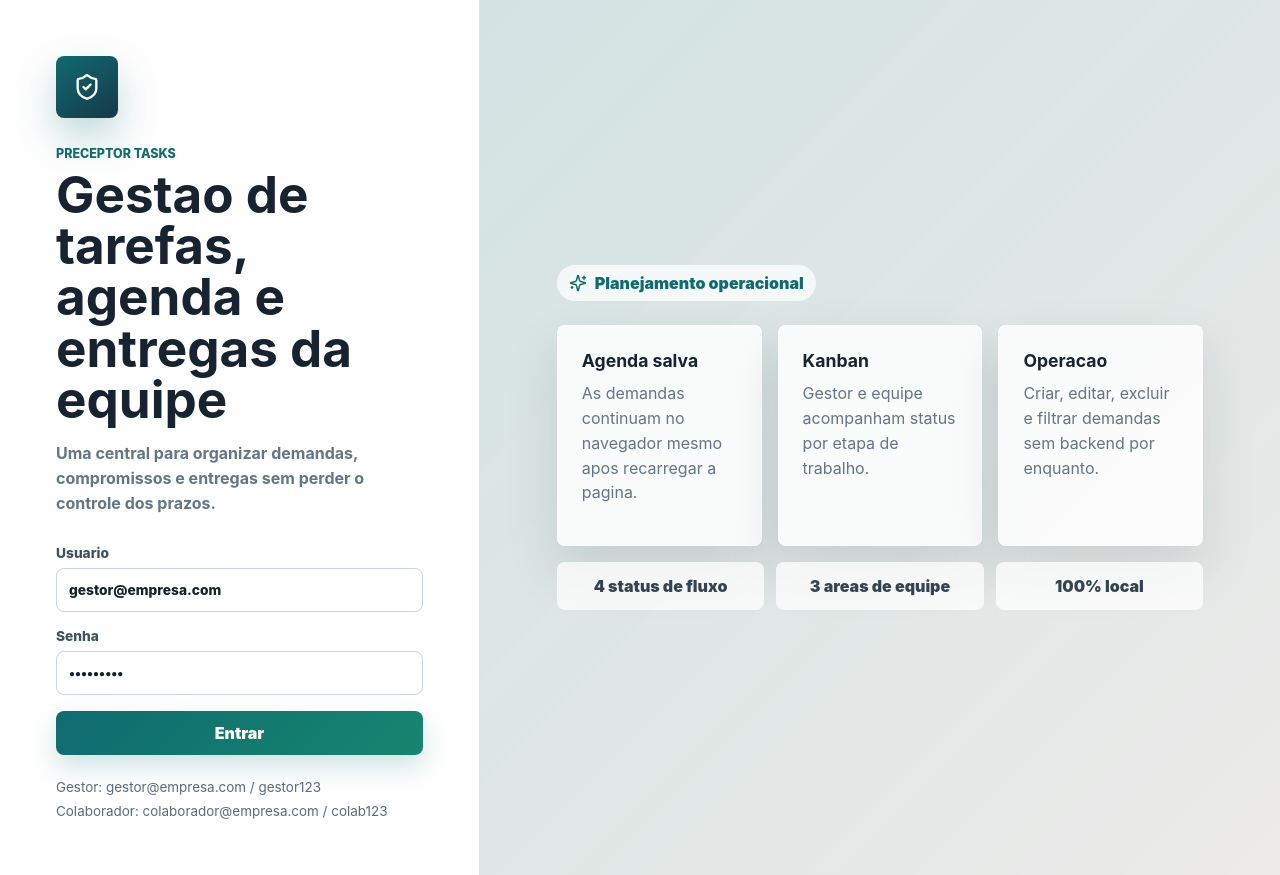
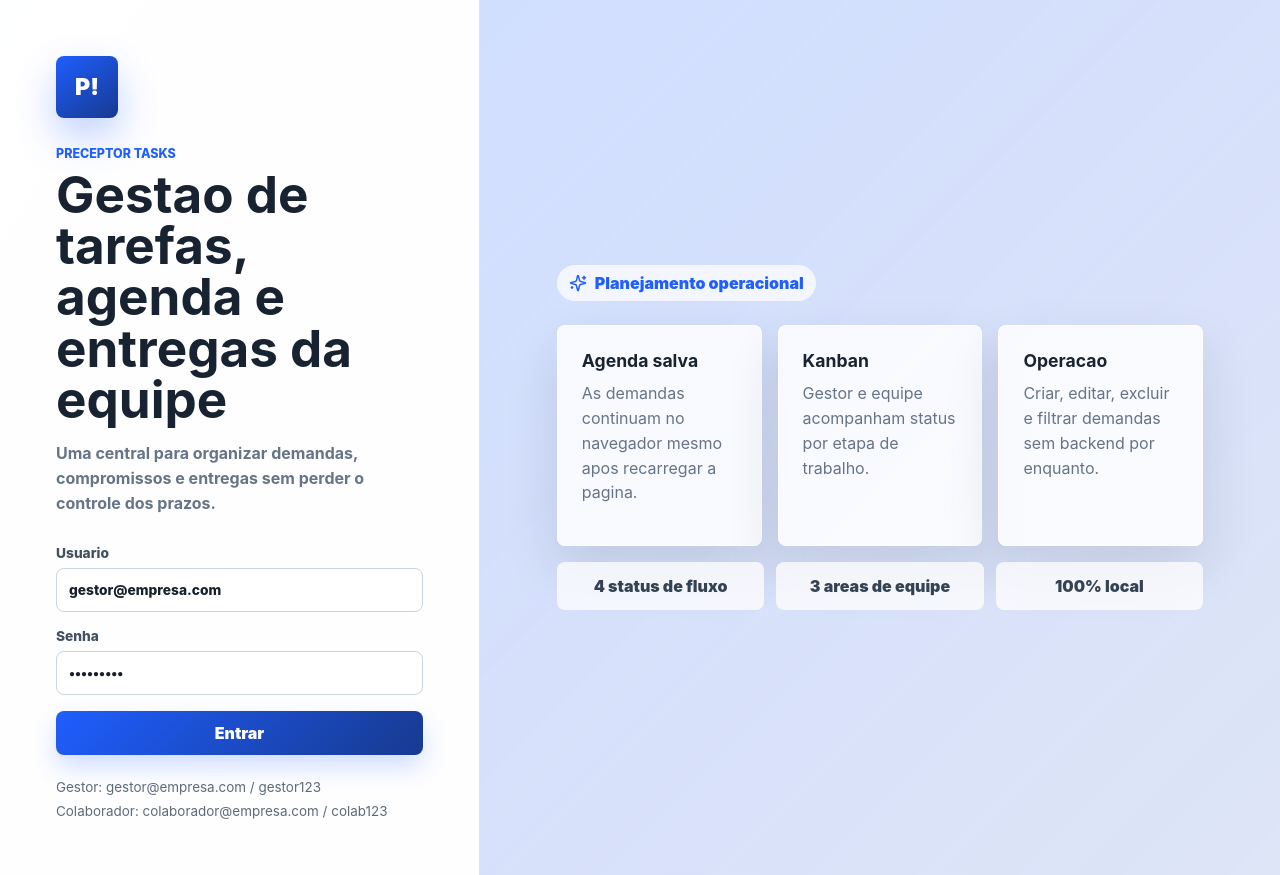
Before and after one commit to gabrielphillipy/Gereciamento-de-Tarefas-Preceptor, a React (Vite) app: page / in a window 1280 px wide. Built offline with nearby package versions, Linux system fonts and the light colour scheme.

Commit message:
Atualiza identidade visual azul

```diff
--- a/src/main.tsx
+++ b/src/main.tsx
@@ -13,7 +13,6 @@ import {
   RotateCcw,
   Save,
   Search,
-  ShieldCheck,
   Sparkles,
   Trash2,
   UserRound,
@@ -254,7 +253,7 @@ function Login({ onLogin }: { onLogin: (user: User) => void }) {
     <main className="login-shell">
       <section className="login-panel">
         <div className="brand-mark">
-          <ShieldCheck size={28} />
+          <span>P!</span>
         </div>
         <p className="eyebrow">Preceptor Tasks</p>
         <h1>Gestao de tarefas, agenda e entregas da equipe</h1>
@@ -490,7 +489,7 @@ function Dashboard({
       <aside className="sidebar">
         <div className="side-brand">
           <div className="brand-icon">
-            <ShieldCheck size={22} />
+            <span>P!</span>
           </div>
           <div>
             <span>Preceptor</span>
--- a/src/styles.css
+++ b/src/styles.css
@@ -4,7 +4,9 @@
   --line: #dbe4ea;
   --panel: #ffffff;
   --panel-soft: #f8fafb;
-  --teal: #0f6b70;
+  --brand: #1f5eff;
+  --brand-dark: #173a8f;
+  --brand-soft: #e9efff;
   --green: #16866f;
   --amber: #b87514;
   --coral: #c64b3c;
@@ -45,7 +47,7 @@ button {
   min-height: 100vh;
   display: grid;
   grid-template-columns: minmax(340px, 480px) 1fr;
-  background: linear-gradient(120deg, #f7f9fa 0%, #eef4f3 100%);
+  background: linear-gradient(120deg, #f8faff 0%, #eef3ff 100%);
 }
 
 .login-panel {
@@ -64,15 +66,17 @@ button {
   display: grid;
   place-items: center;
   border-radius: 8px;
-  background: linear-gradient(145deg, #0f6b70, #17384a);
+  background: linear-gradient(145deg, var(--brand), var(--brand-dark));
   color: #ffffff;
   margin-bottom: 28px;
-  box-shadow: 0 18px 38px rgba(15, 107, 112, 0.26);
+  box-shadow: 0 18px 38px rgba(31, 94, 255, 0.28);
+  font-size: 1.45rem;
+  font-weight: 950;
 }
 
 .eyebrow {
   margin: 0 0 8px;
-  color: var(--teal);
+  color: var(--brand);
   font-size: 0.78rem;
   font-weight: 800;
   letter-spacing: 0;
@@ -143,8 +147,8 @@ textarea {
 input:focus,
 select:focus,
 textarea:focus {
-  border-color: #0f6b70;
-  box-shadow: 0 0 0 3px rgba(15, 107, 112, 0.14);
+  border-color: var(--brand);
+  box-shadow: 0 0 0 3px rgba(31, 94, 255, 0.14);
 }
 
 .primary-button,
@@ -160,9 +164,9 @@ textarea:focus {
 }
 
 .primary-button {
-  background: linear-gradient(135deg, #0f6b70, #16866f);
+  background: linear-gradient(135deg, var(--brand), var(--brand-dark));
   color: #ffffff;
-  box-shadow: 0 12px 24px rgba(15, 107, 112, 0.18);
+  box-shadow: 0 12px 24px rgba(31, 94, 255, 0.2);
 }
 
 .ghost-button {
@@ -203,8 +207,8 @@ textarea:focus {
   justify-content: center;
   padding: 6vw;
   background:
-    linear-gradient(135deg, rgba(15, 107, 112, 0.12), rgba(198, 75, 60, 0.06)),
-    #eef4f3;
+    linear-gradient(135deg, rgba(31, 94, 255, 0.14), rgba(23, 58, 143, 0.08)),
+    #eef3ff;
 }
 
 .preview-topline {
@@ -217,7 +221,7 @@ textarea:focus {
   padding: 0 12px;
   border-radius: 999px;
   background: rgba(255, 255, 255, 0.72);
-  color: var(--teal);
+  color: var(--brand);
   font-weight: 900;
 }
 
@@ -282,7 +286,7 @@ textarea:focus {
   padding: 22px 18px;
   background:
     linear-gradient(180deg, rgba(255, 255, 255, 0.07), transparent 42%),
-    #13202c;
+    #101a2e;
   color: #ffffff;
   border-right: 1px solid rgba(255, 255, 255, 0.08);
 }
@@ -307,8 +311,10 @@ textarea:focus {
   display: grid;
   place-items: center;
   border-radius: 8px;
-  background: #dff5ee;
-  color: var(--teal);
+  background: var(--brand-soft);
+  color: var(--brand);
+  font-size: 1rem;
+  font-weight: 950;
 }
 
 .side-brand small {
@@ -346,7 +352,7 @@ nav button:hover {
 }
 
 nav button.active {
-  box-shadow: inset 3px 0 0 #6fd0bf;
+  box-shadow: inset 3px 0 0 #7ea2ff;
 }
 
 .sidebar .ghost-button {
@@ -464,7 +470,7 @@ nav button.active {
   place-items: center;
   border-radius: 8px;
   background: #e1f4ef;
-  color: var(--teal);
+  color: var(--brand);
 }
 
 .metric-icon svg {
@@ -696,8 +702,8 @@ nav button.active {
 }
 
 .kind-entrega {
-  background: #e1f4ef;
-  color: #0f6b70;
+  background: var(--brand-soft);
+  color: var(--brand-dark);
 }
 
 .status-planejada {
@@ -780,7 +786,7 @@ nav button.active {
 
 .action-panel {
   align-content: start;
-  border-top: 4px solid var(--teal);
+  border-top: 4px solid var(--brand);
 }
 
 .action-panel .primary-button {
@@ -1043,7 +1049,7 @@ nav button.active {
 .progress-fill {
   height: 100%;
   border-radius: inherit;
-  background: #0f6b70;
+  background: var(--brand);
 }
 
 .report-grid {
```
